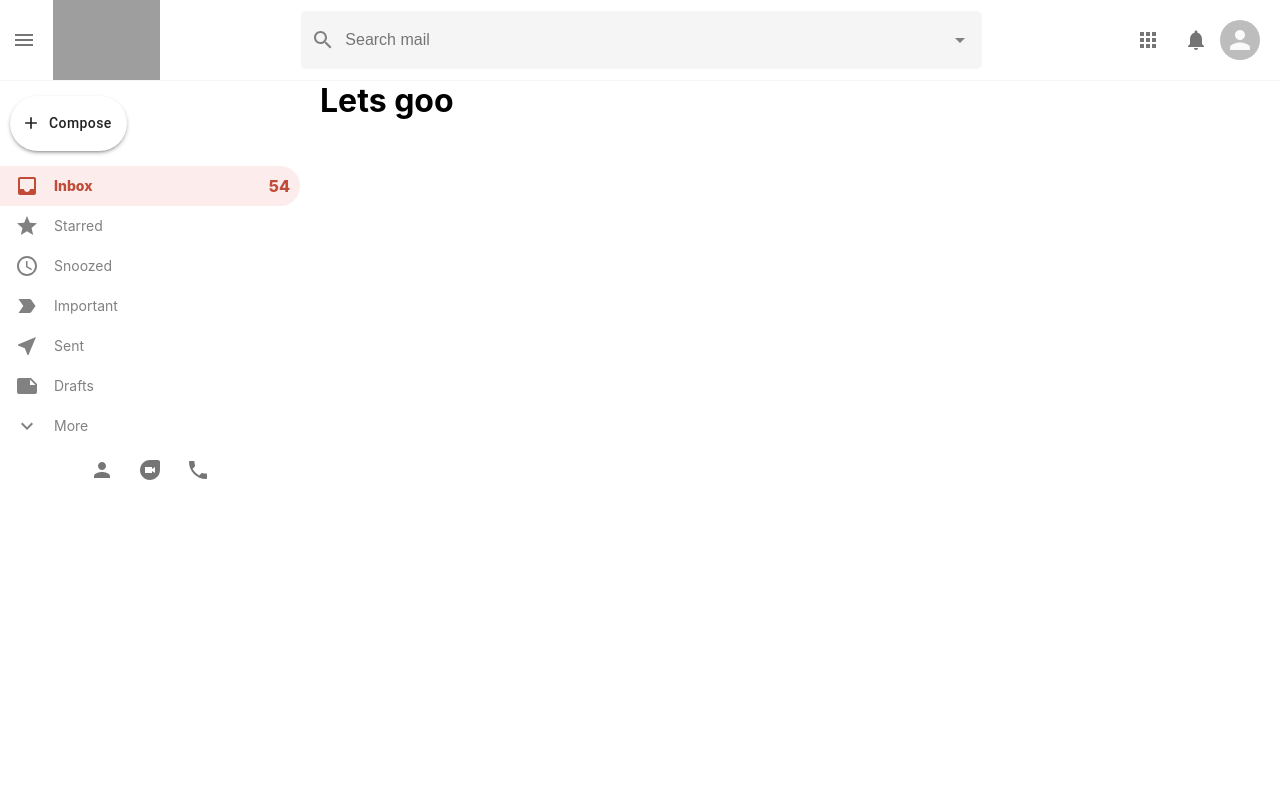
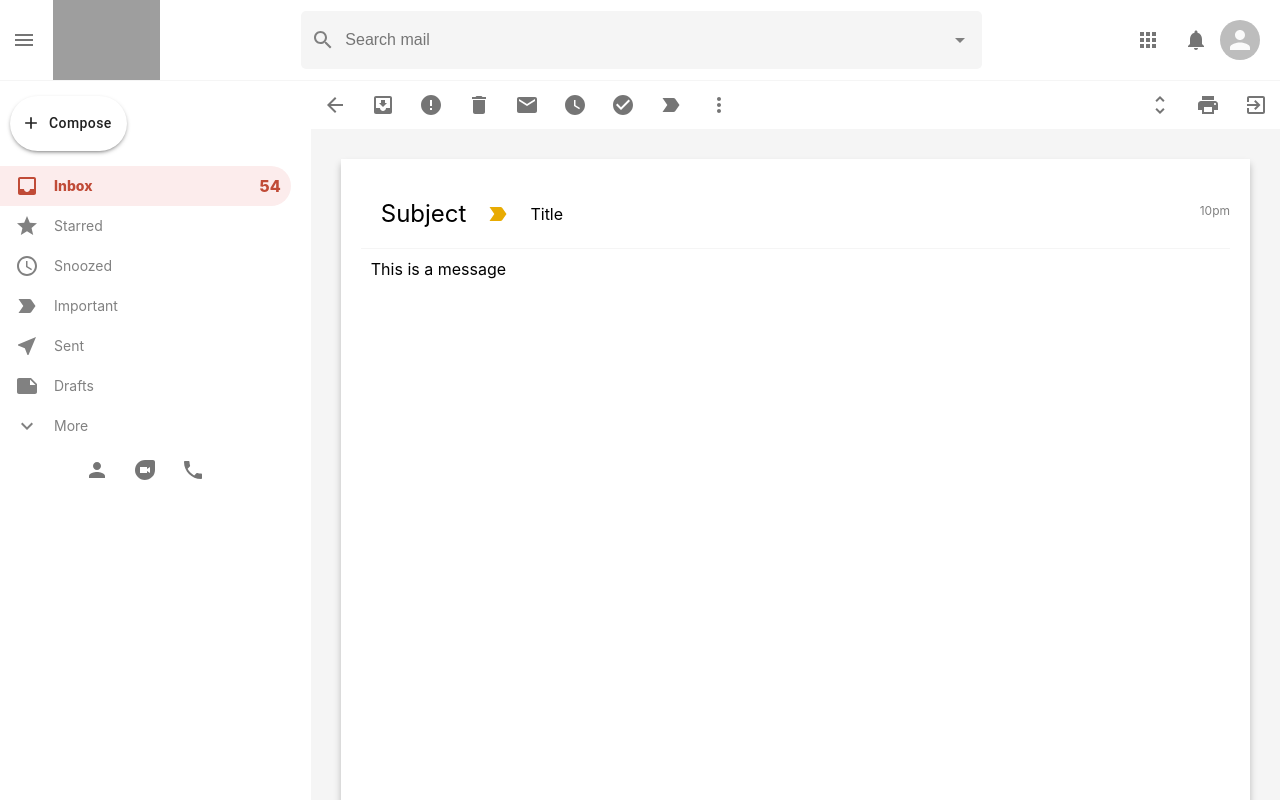
Before and after one commit to AjitSingh-Brar/Gmail-clone-yt, a React (Create React App) app: page /mail in a window 1280 px wide. Shown: the top 800 px of the page. Built offline with nearby package versions, Linux system fonts and the light colour scheme; grey boxes are pictures that could not be loaded.

Commit message:
ADD; MAIL component build

```diff
--- a/src/Mail.css
+++ b/src/Mail.css
@@ -0,0 +1,59 @@
+.mail {
+  flex: 1;
+  background-color: whitesmoke;
+}
+
+.mail__tools {
+  display: flex;
+  justify-content: space-between;
+  background-color: white;
+}
+
+.mail__toolsLeft {
+  display: flex;
+}
+
+.mail__body {
+  display: flex;
+  flex-direction: column;
+  margin: 30px;
+  background-color: white;
+  padding: 20px;
+  height: 100vh;
+  box-shadow: 0px 5px 7px 0px rgba(0, 0, 0, 0.24);
+}
+
+.mail__bodyHeader {
+  display: flex;
+  align-items: center;
+  border-bottom: 1px solid whitesmoke;
+  padding: 20px;
+  position: relative;
+}
+
+.mail__bodyHeader > h2 {
+  font-weight: 400;
+  margin-right: 20px;
+}
+
+.mail__important {
+  color: #e8ab02 !important;
+}
+
+.mail__message {
+  padding: 10px;
+  margin-right: 20px;
+  overflow-wrap: break-word;
+}
+
+.mail__bodyHeader > p {
+  margin-left: 20px;
+}
+
+.mail__time {
+  position: absolute;
+  top: 24px;
+  right: 0;
+  font-size: 12px;
+  color: gray;
+}
--- a/src/Mail.js
+++ b/src/Mail.js
@@ -1,10 +1,77 @@
 import React from "react";
 import "./Mail.css";
+import ArrowBackIcon from "@material-ui/icons/ArrowBack";
+import MoveToInboxIcon from "@material-ui/icons/MoveToInbox";
+import { IconButton } from "@material-ui/core";
+import ErrorIcon from "@material-ui/icons/Error";
+import DeleteIcon from "@material-ui/icons/Delete";
+import EmailIcon from "@material-ui/icons/Email";
+import WatchLaterIcon from "@material-ui/icons/WatchLater";
+import CheckCircleIcon from "@material-ui/icons/CheckCircle";
+import LabelImportantIcon from "@material-ui/icons/LabelImportant";
+import MoreVertIcon from "@material-ui/icons/MoreVert";
+import { useHistory } from "react-router";
+import UnfoldMoreIcon from "@material-ui/icons/UnfoldMore";
+import PrintIcon from "@material-ui/icons/Print";
+import ExitToAppIcon from "@material-ui/icons/ExitToApp";
 
 function Mail() {
+  const history = useHistory();
   return (
     <div className="mail">
-      <h1>Lets goo</h1>
+      <div className="mail__tools">
+        <div className="mail__tooolsLeft">
+          <IconButton onClick={() => history.push("/")}>
+            <ArrowBackIcon />
+          </IconButton>
+          <IconButton>
+            <MoveToInboxIcon />
+          </IconButton>
+          <IconButton>
+            <ErrorIcon />
+          </IconButton>
+          <IconButton>
+            <DeleteIcon />
+          </IconButton>
+          <IconButton>
+            <EmailIcon />
+          </IconButton>
+          <IconButton>
+            <WatchLaterIcon />
+          </IconButton>
+          <IconButton>
+            <CheckCircleIcon />
+          </IconButton>
+          <IconButton>
+            <LabelImportantIcon />
+          </IconButton>
+          <IconButton>
+            <MoreVertIcon />
+          </IconButton>
+        </div>
+        <div className="mail__toolsRight">
+          <IconButton>
+            <UnfoldMoreIcon />
+          </IconButton>
+          <IconButton>
+            <PrintIcon />
+          </IconButton>
+          <IconButton>
+            <ExitToAppIcon />
+          </IconButton>
+        </div>
+      </div>
+      <div className="mail__body">
+        <div className="mail__bodyHeader">
+          <h2>Subject</h2>
+          <LabelImportantIcon className="mail__important" />
+          <p>Title</p>
+          <p className="mail__time">10pm</p>
+        </div>
+        <div className="mail__message">
+          <p>This is a message</p>
+        </div>
+      </div>
     </div>
   );
 }
```
